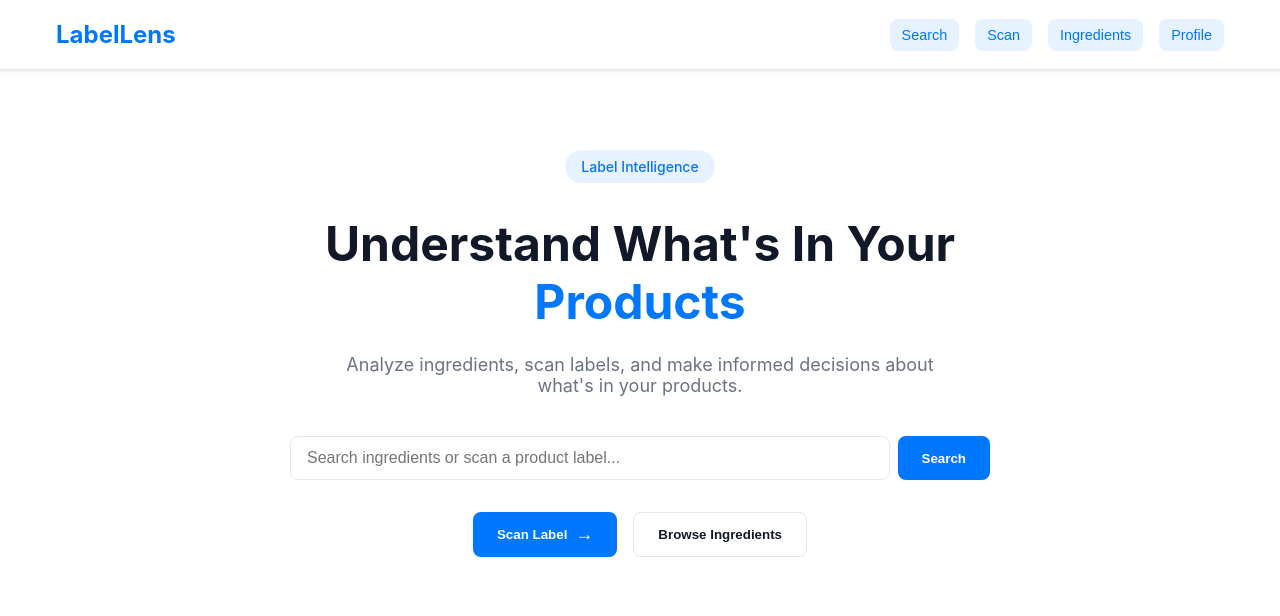
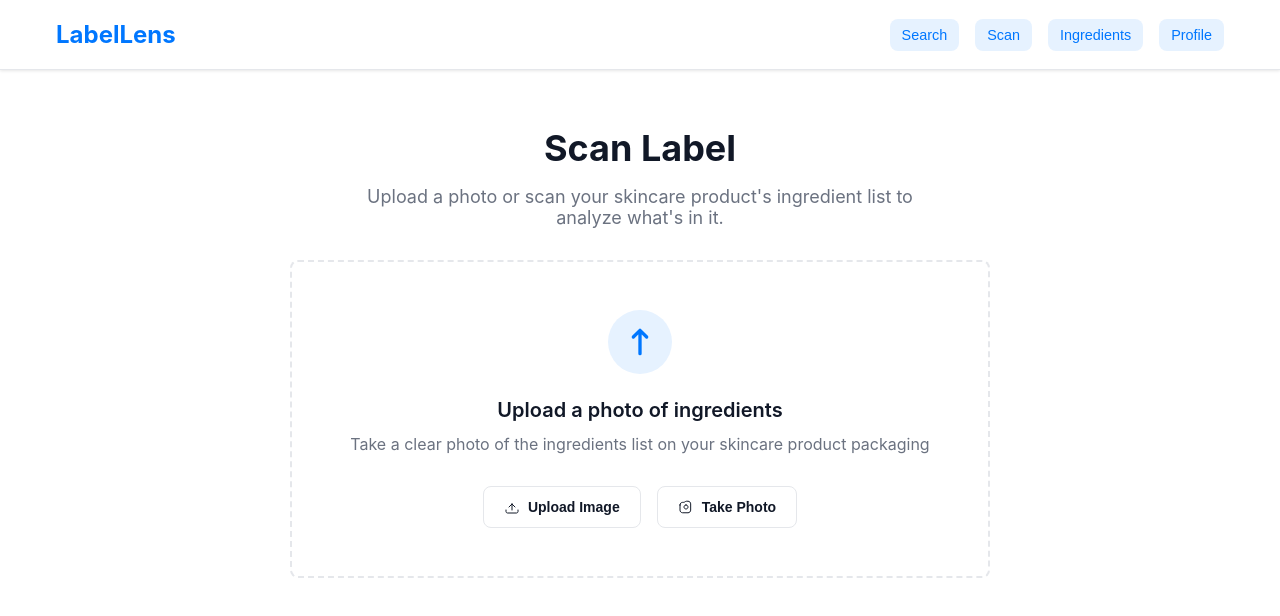
Before and after one commit to Deeppcodes/LabelLens, a React (Vite) app: page /scan in a window 1280 px wide. Shown: the top 616 px of the page. Built offline with nearby package versions, Linux system fonts and the light colour scheme.

Commit message:
scan label

```diff
--- a/src/App.jsx
+++ b/src/App.jsx
@@ -1,16 +1,23 @@
 import React from 'react';
+import { BrowserRouter as Router, Routes, Route } from 'react-router-dom';
 import './App.css';
 import Navbar from './components/Navbar';
 import Hero from './components/Hero';
+import ScanProduct from './pages/ScanProduct';
 
 function App() {
   return (
-    <div className="App">
-      <Navbar />
-      <div className="main-content">
-        <Hero />
+    <Router>
+      <div className="App">
+        <Navbar />
+        <div className="main-content">
+          <Routes>
+            <Route path="/" element={<Hero />} />
+            <Route path="/scan" element={<ScanProduct />} />
+          </Routes>
+        </div>
       </div>
-    </div>
+    </Router>
   );
 }
 
--- a/src/components/Hero.jsx
+++ b/src/components/Hero.jsx
@@ -1,6 +1,13 @@
 import React from 'react';
+import { useNavigate } from 'react-router-dom';
 
 const Hero = () => {
+  const navigate = useNavigate();
+
+  const handleScanClick = () => {
+    navigate('/scan');
+  };
+
   return (
     <div className="hero">
       <div className="transparency-badge">Label Intelligence</div>
@@ -25,7 +32,10 @@ const Hero = () => {
       </div>
 
       <div className="cta-buttons">
-        <button className="cta-button primary">
+        <button
+          className="cta-button primary"
+          onClick={handleScanClick}
+        >
           Scan Label
           <span className="arrow">→</span>
         </button>
--- a/src/pages/ScanProduct.jsx
+++ b/src/pages/ScanProduct.jsx
@@ -7,7 +7,7 @@ const ScanProduct = () => {
       <h1 className="scan-title">Scan Label</h1>
 
       <p className="scan-description">
-        Upload a photo or scan your product's label to analyze what's in it.
+        Upload a photo or scan your skincare product's ingredient list to analyze what's in it.
       </p>
 
       <div className="upload-container">
@@ -18,10 +18,10 @@ const ScanProduct = () => {
             </svg>
           </div>
 
-          <h2 className="upload-title">Upload a photo of label</h2>
+          <h2 className="upload-title">Upload a photo of ingredients</h2>
 
           <p className="upload-instruction">
-            Take a clear photo of the ingredients list on your product's label
+            Take a clear photo of the ingredients list on your skincare product packaging
           </p>
 
           <div className="upload-buttons">
```
Also changed, not shown: src/styles/ScanProduct.css (indentation only).
